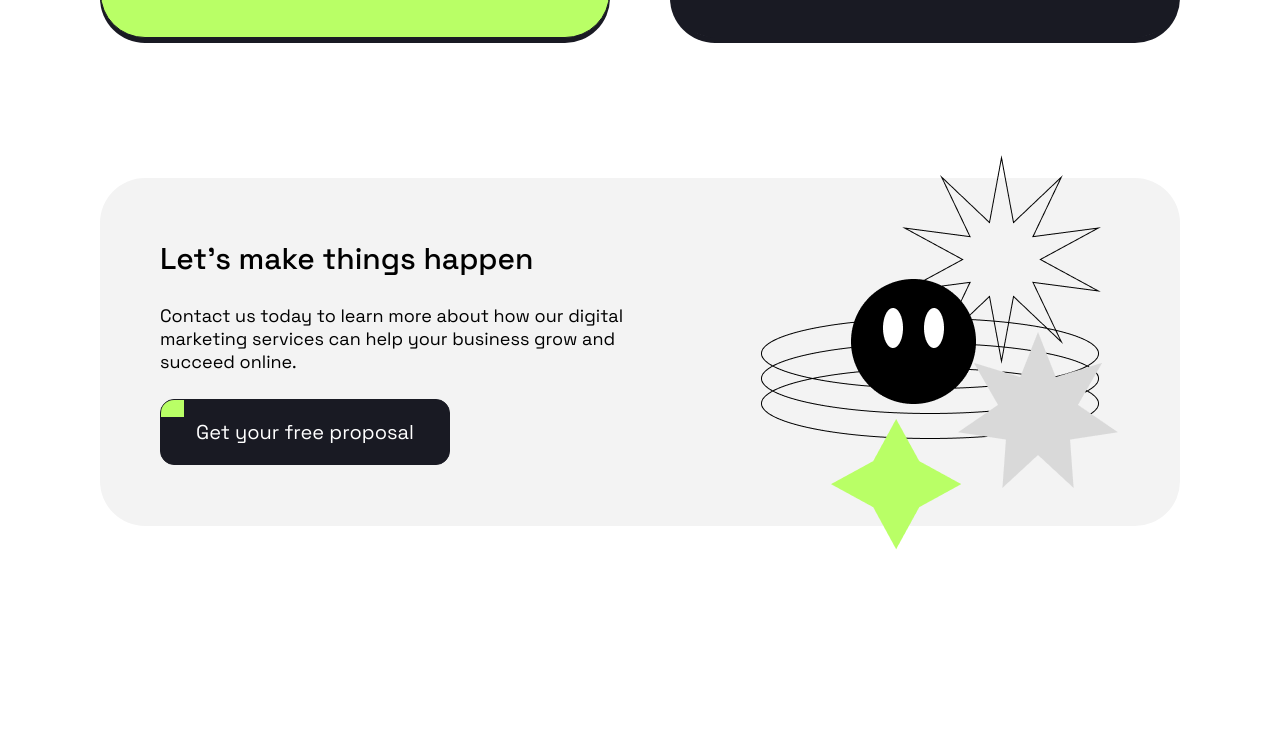
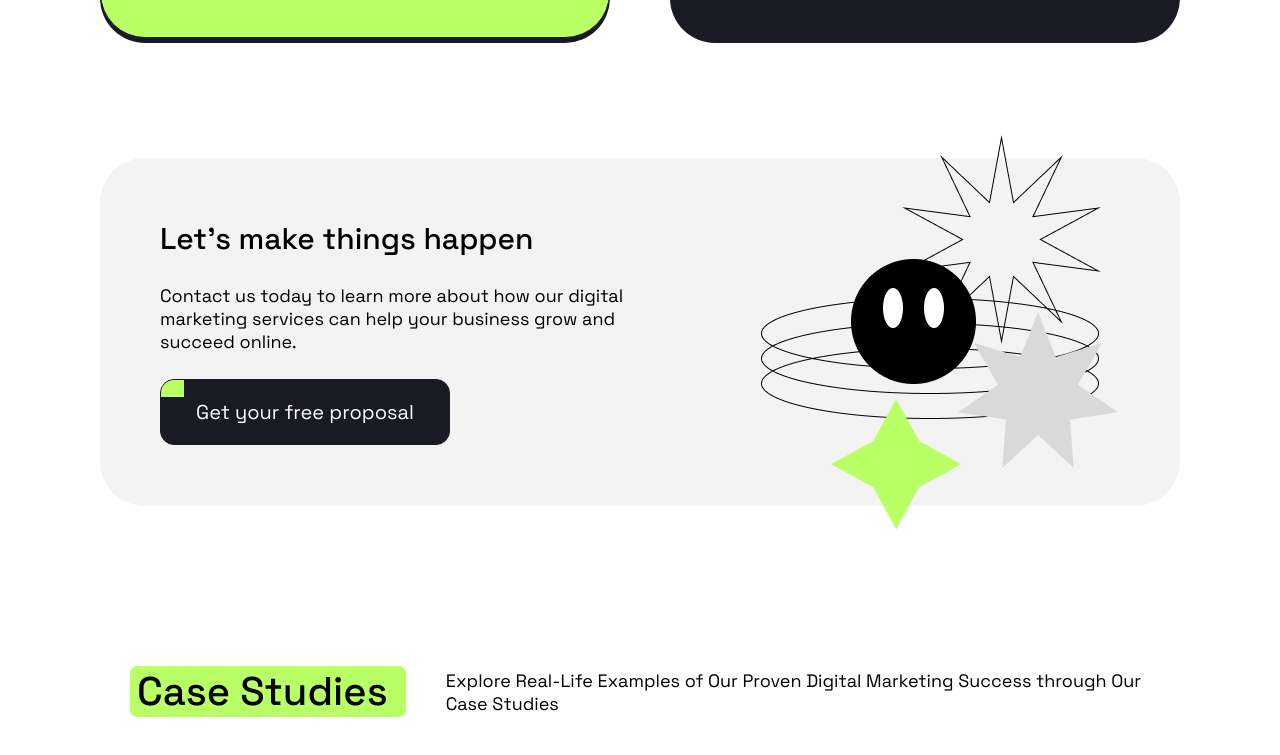
Before and after one commit to MamunExpert/Digital-Marketing-Agency, a plain HTML site: page index.html in a window 1280 px wide. Shown: the part 1943-2698 px from the top of the page. Before the commit the page ends 2539 px from the top, so only its background shows below. Drawn offline with Linux system fonts and the light colour scheme.

Commit message:
case studio start

```diff
--- a/index.html
+++ b/index.html
@@ -259,5 +259,28 @@
             </div>
         </div>
     </section>
+
+
+
+    <!--
+    ====================================
+    ===== Case studies block section====
+    ====================================
+    -->
+
+    <section>
+        <div class="container case-studio-container" id="case-studio">
+            <div class="section-header">
+                <div class="section-heading">
+                    <h2>Case Studies</h2>
+                </div>
+                <div class="section-sub-heading">
+                    <p>Explore Real-Life Examples of Our Proven Digital Marketing Success through Our Case Studies</p>
+                </div>
+            </div>
+
+
+        </div>
+    </section>
 </body>
 </html>
--- a/style.css
+++ b/style.css
@@ -269,6 +269,10 @@ height: auto;
     padding: 0 7px;
 }
 
+.services-container .section-heading{
+    width: 22%;
+}
+
 .section-heading h2 {
     font-size: 40px;
     font-style: normal;
@@ -277,7 +281,6 @@ height: auto;
 }
 
 .section-sub-heading p{
-    width: 75%;
     font-size: 18px;
     font-style: normal;
     font-weight: 400;
@@ -389,12 +392,13 @@ height: auto;
 
 /*
 ====================================
-========== company logos ===========
+=========== CTA section ===========
 ====================================
 */
 .cta-container {
     padding: 0px 60px;
-    margin: 70px 100px;
+    margin: 100px;
+    margin-top: 50px;
     background: #F3F3F3;
     border-radius: 45px;
     flex-shrink: 0;
@@ -433,6 +437,30 @@ height: auto;
 .cta-container .cta-image img{
     height: 100%;
 }
+
+
+
+
+
+
+/*
+====================================
+======== case block studio =========
+====================================
+*/
+
+.case-studio-container {
+    padding: 0px 60px;
+    margin: 140px 70px;
+    margin-top: 160px;
+}
+
+.case-studio-container .section-heading{
+    width: 31%;
+}
+
+
+
 
 /*
 ====================================
```
